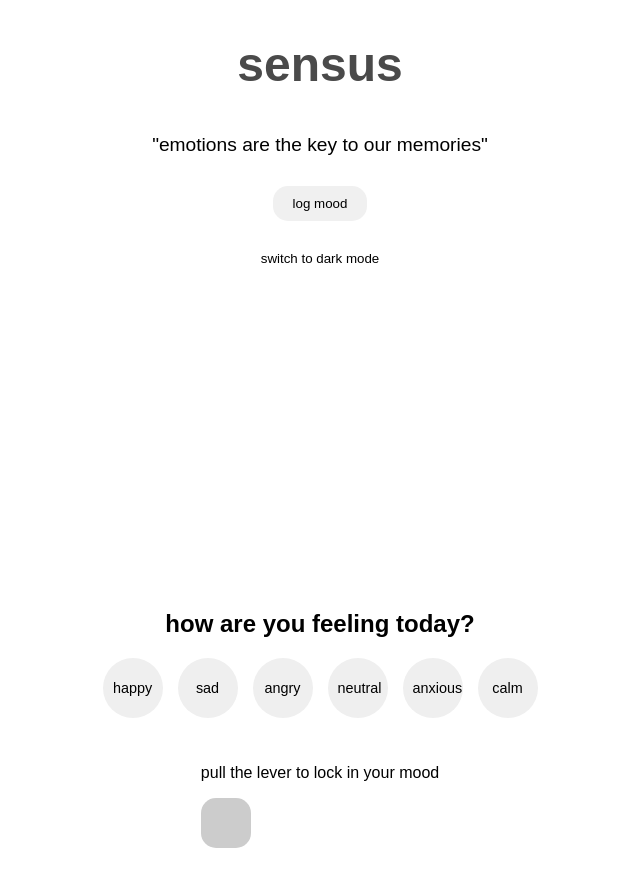
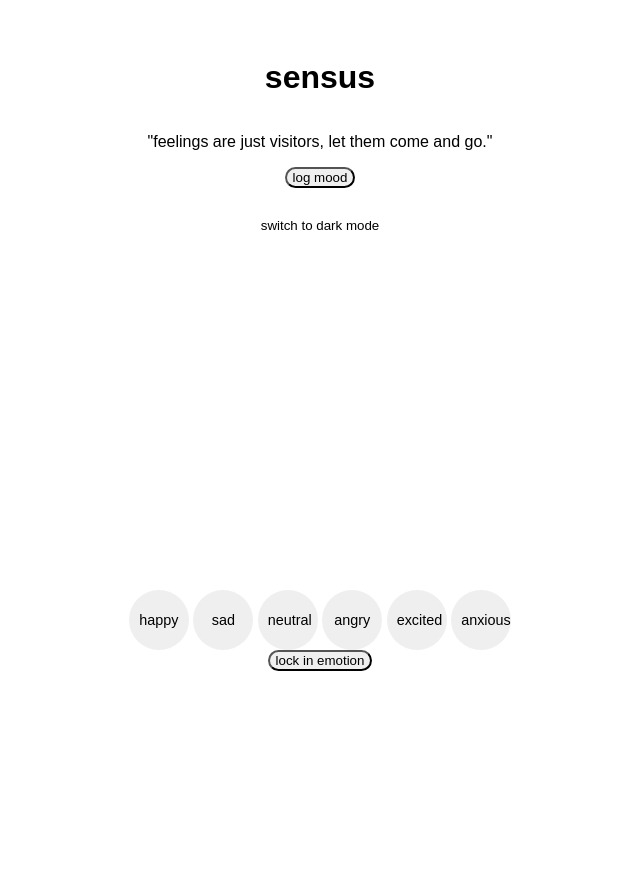
Before and after one commit to larathelion9/sensus, a plain HTML site: page index.html in a window 1280 px wide. Shown: the part 260-1146 px from the top of the page, without its empty margins (320-960 px from the left). After the commit the page ends 1031 px from the top, so only its background shows below. Drawn offline with Linux system fonts and the light colour scheme.

Commit message:
Update index.html

```diff
--- a/index.html
+++ b/index.html
@@ -3,37 +3,37 @@
 <head>
     <meta charset="UTF-8">
     <meta name="viewport" content="width=device-width, initial-scale=1.0">
-    <title>Sensus - Mood Tracker</title>
+    <title>sensus - mood tracker</title>
     <link rel="stylesheet" href="styles.css">
 </head>
 <body>
-    <div id="start-screen" class="start-screen">
-        <h1 class="logo">sensus</h1>
-        <p class="quote">"emotions are the key to our memories"</p>
-        <button id="log-mood-btn" class="log-mood-btn">log mood</button>
-        <button id="mode-toggle-btn" class="light-mode-button">switch to dark mode</button>
+    <!-- Starting Screen -->
+    <div class="start-screen">
+        <h1>sensus</h1>
+        <p>"feelings are just visitors, let them come and go."</p>
+        <button class="start-button">log mood</button>
+        <!-- Light/Dark Mode Toggle -->
+        <button class="toggle-mode light-mode-button">switch to dark mode</button>
     </div>
 
-    <div id="mood-tracker" class="mood-tracker hidden">
-        <h2>how are you feeling today?</h2>
-        <div class="mood-buttons">
-            <button class="mood-button" data-color="#FFD700">happy</button>
-            <button class="mood-button" data-color="#1E90FF">sad</button>
-            <button class="mood-button" data-color="#FF4500">angry</button>
-            <button class="mood-button" data-color="#A9A9A9">neutral</button>
-            <button class="mood-button" data-color="#8A2BE2">anxious</button>
-            <button class="mood-button" data-color="#32CD32">calm</button>
+    <!-- Mood Tracker, initially hidden -->
+    <div class="mood-tracker hidden">
+        <div class="mood-options">
+            <button class="mood-button" data-color="#ff9999" data-emotion="happy">happy</button>
+            <button class="mood-button" data-color="#66b3ff" data-emotion="sad">sad</button>
+            <button class="mood-button" data-color="#99ff99" data-emotion="neutral">neutral</button>
+            <button class="mood-button" data-color="#ffcc99" data-emotion="angry">angry</button>
+            <button class="mood-button" data-color="#ff9966" data-emotion="excited">excited</button>
+            <button class="mood-button" data-color="#99ccff" data-emotion="anxious">anxious</button>
         </div>
-        <div class="lever-container">
-            <p>pull the lever to lock in your mood</p>
-            <div id="lever" class="lever"></div>
+        <!-- Lock Emotion Button -->
+        <button class="lock-mood">lock in emotion</button>
+        <!-- Memory Shelf -->
+        <div class="memory-shelf-container">
+            <div class="memory-shelf-row"></div>
         </div>
     </div>
 
-    <div id="memory-shelf" class="memory-shelf">
-        <div class="memory-shelf-row"></div>
-    </div>
-
-    <script src="app.js"></script>
+    <script src="script.js"></script>
 </body>
 </html>
```
